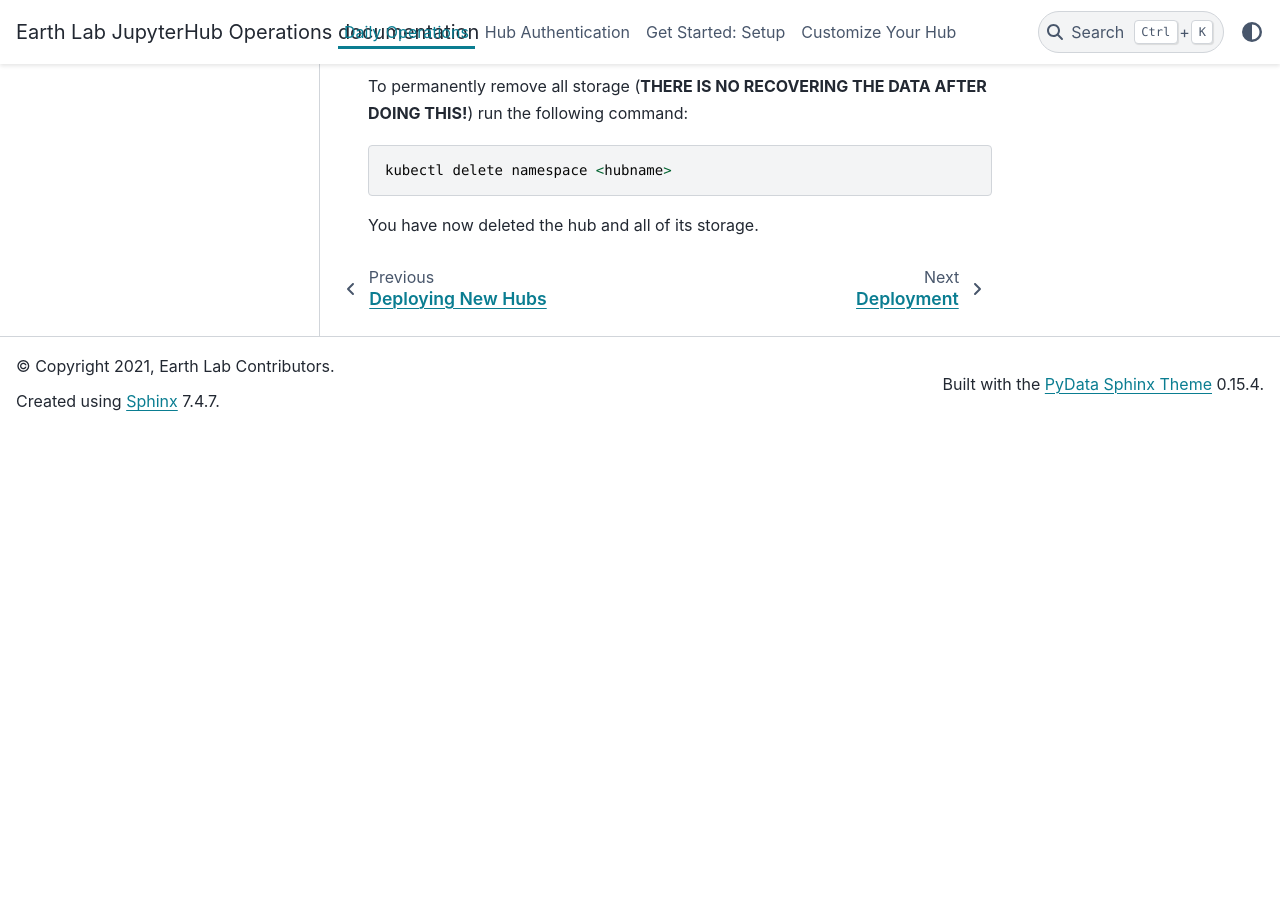
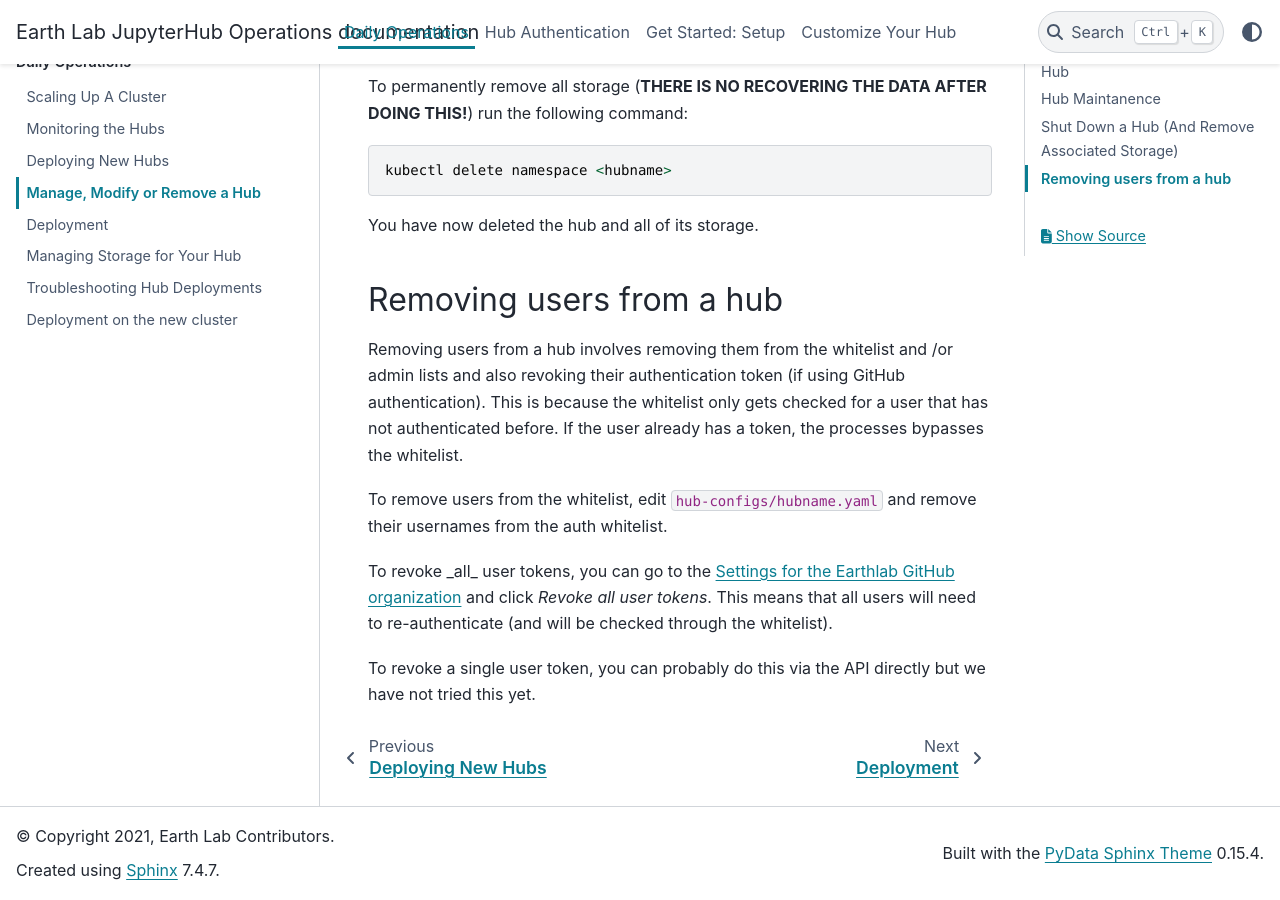
Before and after one commit to earthlab/hub-ops, a Sphinx documentation site: the page built from docs/source/daily-operations/modify-remove-hub.rst, in a window 1280 px wide and 900 px high, scrolled down 3510 px. Built offline with Sphinx 7.4.7 and the PyData theme 0.15.4, drawn with Linux system fonts in a browser that asks for light colours; before the commit the page ends 3940 px from its top, so only the background shows below that; some of the changed text lies outside the part shown.

Commit message:
add notes about revoking user authentication

```diff
--- a/docs/source/daily-operations/modify-remove-hub.rst
+++ b/docs/source/daily-operations/modify-remove-hub.rst
@@ -19,7 +19,7 @@
 * commit the change and make a PR
 * fix any GitHub Action errors, https://github.com/earthlab/hub-ops/actions
 * after merge, Actions will will start deploying your changes. Check the status of your deployment
-* once the Actions workflows have completed, check that the hub is working as expected at https://hub.earthdatascience.org/hubname/`.
+* once the Actions workflows have completed, check that the hub is working as expected at https://hub.earthdatascience.org/hubname/.
 
 Hub Maintanence
 ----------------
@@ -134,3 +134,14 @@
     kubectl delete namespace <hubname>
 
 You have now deleted the hub and all of its storage.
+
+Removing users from a hub
+-------------------------
+
+Removing users from a hub involves removing them from the whitelist and /or admin lists and also revoking their authentication token (if using GitHub authentication). This is because the whitelist only gets checked for a user that has not authenticated before. If the user already has a token, the processes bypasses the whitelist.
+
+To remove users from the whitelist, edit :code:`hub-configs/hubname.yaml` and remove their usernames from the auth whitelist.
+
+To revoke _all_ user tokens, you can go to the `Settings for the Earthlab GitHub organization <https://github.com/organizations/EarthLab/settings/applications>`_ and click `Revoke all user tokens`. This means that all users will need to re-authenticate (and will be checked through the whitelist).
+
+To revoke a single user token, you can probably do this via the API directly but we have not tried this yet.
```
